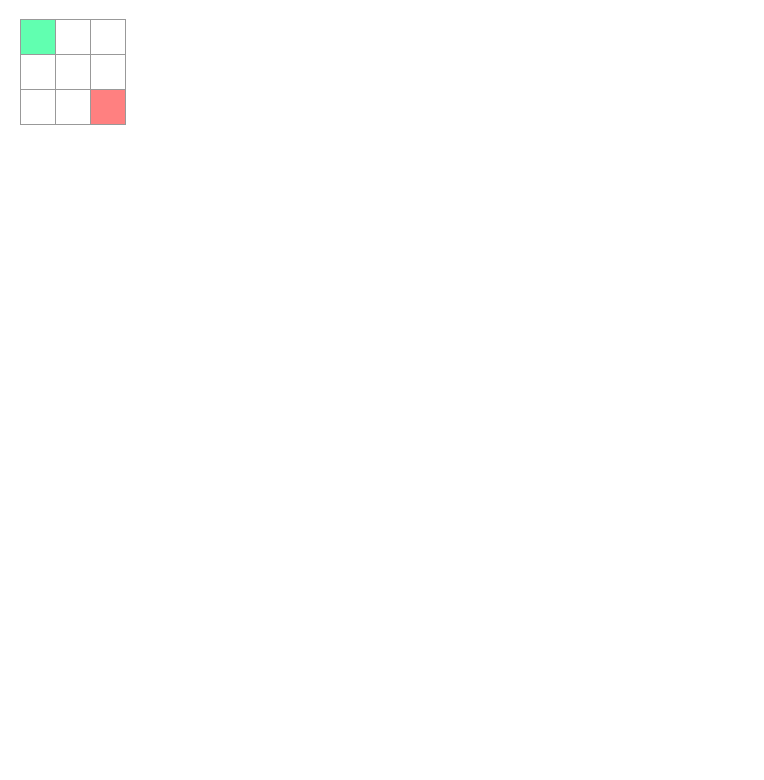
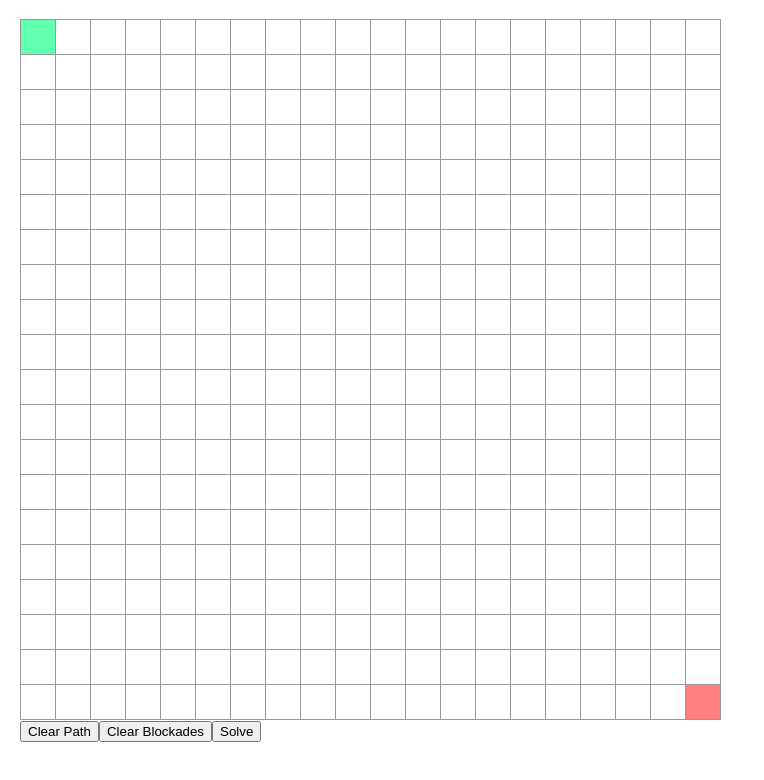
Before and after one commit to ibeale/graph-algo-visualizer, a React (Create React App) app: page / in a window 1280 px wide. Shown: the top 780 px of the page, without its empty margins (0-764 px from the left). Built offline with nearby package versions, Linux system fonts and the light colour scheme.

Commit message:
a lot of progress

```diff
--- a/src/App.tsx
+++ b/src/App.tsx
@@ -1,6 +1,6 @@
 import React from 'react'
 import {Board, Point} from './Board'
-import { Solver } from './Solver';
+import { SolverBase, DijkstraSolver} from './Solver';
 
 
 interface AppState{
@@ -9,7 +9,13 @@ interface AppState{
     endPt: Point,
     adjMatrix: number[][],
     points: Point[],
-    path: Point[]
+    path: Point[],
+    blockades: Point[],
+    solver?: SolverBase
+}
+
+enum SolverTypes{
+    Dijkstra
 }
 
 interface AppProps{
@@ -19,24 +25,31 @@ export class App extends React.Component<AppProps, AppState>{
 
     constructor(props : AppProps){
         super(props);
+        let newMatrix : number[][] = [];
         this.state = {
-            boardH: 3,
+            boardH: 20,
             startPt: new Point(0,0),
-            endPt: new Point(2,2),
+            endPt: new Point (19,19),
             adjMatrix: [],
             points: [],
+            blockades: [],
             path: []
         }
-        let newMatrix : number[][] = [];
         for(let x = 0; x < this.state.boardH; x++){
             for(let y = 0; y < this.state.boardH; y++){
-                this.state.points.push(new Point(x,y))
+                this.state.points.push(new Point(y,x))
             }
         }
         this.state.points.forEach(({x: x1, y:y1}, i) => {
             newMatrix.push([]);
             this.state.points.forEach(({x:x2, y:y2}) => {
-                newMatrix[i].push(Math.abs(x2-x1)+Math.abs(y2-y1))
+                let distance = Math.abs(x2-x1)+Math.abs(y2-y1)
+                if(distance <= 1){
+                    newMatrix[i].push(distance)
+                }
+                else{
+                    newMatrix[i].push(Infinity)
+                }
             })
         })
         this.state = {
@@ -45,41 +58,98 @@ export class App extends React.Component<AppProps, AppState>{
             endPt: this.state.endPt,
             adjMatrix: newMatrix,
             points: this.state.points,
+            blockades: [],
             path: []
         }
     }
 
+    addBlockadeToMatrix(point: Point){
 
-    addBlockadeToMatrix(point: Point){
         let newMatrix = this.state.adjMatrix.slice();
         let adjMatIdx = this.state.boardH * point.y + point.x;
-        if(this.state.adjMatrix[adjMatIdx][0] === Infinity){
+        let newBlockades : Point[];
+        if(this.state.blockades.find(({x,y}) =>
+            (x === point.x && y === point.y)
+        )){
+            console.log(`removing blockade at x: ${point.x}, y: ${point.y}`)
+            newBlockades = this.state.blockades.slice();
+            newBlockades = newBlockades.filter(({x,y}) =>
+                (x !== point.x && y !== point.y)
+            )
             this.state.points.forEach(({x, y}, i) => {
-                newMatrix[i][adjMatIdx] = Math.abs(point.x - x) + Math.abs(point.y - y)
-                newMatrix[adjMatIdx][i] = Math.abs(point.x - x) + Math.abs(point.y - y)
+                let distance = Math.abs(point.x - x) + Math.abs(point.y - y)
+                if(distance <= 1){
+                    newMatrix[i][adjMatIdx] = distance
+                    newMatrix[adjMatIdx][i] = distance
+                }
+                else{
+                    newMatrix[i][adjMatIdx] = Infinity
+                    newMatrix[adjMatIdx][i] = Infinity
+                }
             })
         }
         else{
+            console.log(`adding blockade at x: ${point.x}, y: ${point.y}`)
+            newBlockades = this.state.blockades.slice();
+            newBlockades.push(point);
             for(let i = 0; i < newMatrix.length; i++){
                 newMatrix[i][adjMatIdx] = Infinity;
                 newMatrix[adjMatIdx][i] = Infinity;
             }
         }
         this.setState({
-            adjMatrix: newMatrix
+            adjMatrix: newMatrix,
+            blockades: newBlockades
+        })
+    }
+
+    setSolver(solverType: SolverTypes){
+        switch(solverType){
+            case SolverTypes.Dijkstra:
+                this.setState({
+                    solver: new DijkstraSolver()
+                })
+        }
+    }
+
+    solveShortestPath = () => {
+        this.setSolver(SolverTypes.Dijkstra);
+        if(this.state.solver != null){
+            let newPath = this.state.solver.solve(this.state.startPt, this.state.endPt, this.state.adjMatrix, this.state.points)
+            this.setState({
+                path: newPath
+            })
+        }
+    }
+
+    clearPath = () => {
+        this.setState({
+            path: []
+        })
+    }
+
+    clearBlockades = () => {
+        this.state.blockades.forEach(point => {
+            this.addBlockadeToMatrix(point);
         })
     }
 
     render(){
-        let solver = new Solver();
-        solver.dijkstraSolver(this.state.adjMatrix, this.state.points, this.state.startPt, this.state.endPt);
-        console.log(this.state.adjMatrix);
-        return(<Board
-            height={this.state.boardH}
-            width={this.state.boardH}
-            start={this.state.startPt}
-            end={this.state.endPt}
-            addBlockadeCallback={(point:Point) => this.addBlockadeToMatrix(point)}
-            path={this.state.path}/>)
+        return(
+
+            <div>
+            <Board
+                height={this.state.boardH}
+                width={this.state.boardH}
+                start={this.state.startPt}
+                end={this.state.endPt}
+                addBlockadeCallback={(point:Point) => this.addBlockadeToMatrix(point)}
+                path={this.state.path}
+                blockades={this.state.blockades}/>
+                <button onClick={this.clearPath}>Clear Path</button>
+                <button onClick={this.clearBlockades}>Clear Blockades</button>
+                <button onClick={this.solveShortestPath}>Solve</button>
+            </div>
+            )
     }
 }
--- a/src/Board.tsx
+++ b/src/Board.tsx
@@ -10,12 +10,13 @@ export class Point{
     }
 }
 
-interface Props{
+export interface BoardProps{
     height: number,
     width: number,
     start?: Point,
     end?: Point,
     path: Point[],
+    blockades: Point[],
     addBlockadeCallback: (point: Point) => void
 }
 
@@ -24,59 +25,48 @@ interface State{
 }
 
 
-export class Board extends React.Component<Props, State>{
-    constructor(props:Props){
-        super(props);
-        this.state = {
-            squares: []
-        }
-        for(let i = 0; i < props.height; i++){
-            this.state.squares.push([]);
-            for(let j = 0; j < props.width; j++){
+export class Board extends React.Component<BoardProps, State>{
+    squares : (SquareProps)[][] = []
+
+    updatePath(){
+
+    }
+
+    addBlockade(point : Point, event?: React.MouseEvent<HTMLDivElement>) {
+        this.props.addBlockadeCallback(point);
+    }
+
+    render(){
+        this.squares = []
+        for(let i = 0; i < this.props.height; i++){
+            this.squares.push([]);
+            for(let j = 0; j < this.props.width; j++){
                 if(this.props.start !== undefined && i === this.props.start.x && j === this.props.start.y){
-                    this.state.squares[i].push(new StartSquareProps());
+                    this.squares[i].push(new StartSquareProps());
                 }
                 else if(this.props.end !== undefined && i === this.props.end.x && j === this.props.end.y){
-                    this.state.squares[i].push(new EndSquareProps());
+                    this.squares[i].push(new EndSquareProps());
                 }
                 else{
                     let onClick = (() => this.addBlockade(new Point(i,j), undefined));
-                    this.state.squares[i].push(new PlainSquareProps(onClick));
+                    this.squares[i].push(new PlainSquareProps(onClick));
                 }
             }
         }
-        let newSquares = this.state.squares.slice();
+        this.props.blockades.forEach(({x,y}) => {
+            this.squares[x][y] = new BlockadeSquareProps((() => this.addBlockade({x,y}, undefined)));
+
+        })
+
         this.props.path.forEach(({x,y}) => {
-            newSquares[x][y] = new PathSquareProps();
+            this.squares[x][y] = new PathSquareProps();
         })
-        this.setState({
-            squares: newSquares
-        })
-    }
-
-    addBlockade(point : Point, event?: React.MouseEvent<HTMLDivElement>) {
-
-        let newSquares = this.state.squares.slice();
-        if( newSquares[point.x][point.y] instanceof BlockadeSquareProps){
-            newSquares[point.x][point.y] = new PlainSquareProps((() => this.addBlockade(point, undefined)));
-        }
-        else{
-            newSquares[point.x][point.y] = new BlockadeSquareProps((() => this.addBlockade(point, undefined)));
-        }
-        this.props.addBlockadeCallback(point);
-        this.setState({
-            squares: newSquares,
-        })
-    }
-
-    render(){
         let grid : JSX.Element[] = [];
         for(let i = 0; i < this.props.height; i++){
             let row = [];
             for(let j = 0; j < this.props.width; j++){
-                let square = Square(this.state.squares[i][j], i+this.props.width*j);
+                let square = Square(this.squares[i][j], i+this.props.width*j);
                 row.push(square);
-
             }
             grid.push(<div key={i} className="board-row">{row}</div>);
 
--- a/src/Solver.ts
+++ b/src/Solver.ts
@@ -3,12 +3,61 @@ import { Point } from "./Board";
 
 export class Solver{
 
-    dijkstraSolver(adjMat: number[][], points:Point[], startPt: Point, endPt: Point){
-        let distances = new Array(adjMat.length).fill(Infinity);
-        let idx = (endPt.x + adjMat.length*endPt.y)
-        console.log(idx);
-        distances[idx] = 0;
-        console.log(distances)
+
+
+}
+
+export abstract class SolverBase{
+
+    abstract solve(startPt: Point, endPt: Point, adjMat : number[][],points : Point[]) : Point[];
+}
+
+export class DijkstraSolver extends SolverBase{
+
+    extractMin(distances : number[], visited : boolean[]){
+        let min = Infinity;
+        let idx = -1;
+
+        for(let i = 0; i < distances.length; i++){
+            if(visited[i] === false && distances[i] < min){
+                min = distances[i];
+                idx = i
+            }
+        }
+        return idx;
+    }
+
+    solve(startPt: Point, endPt: Point, adjMat : number[][],points : Point[]): Point[] {
+        let visited = Array(adjMat.length).fill(false);
+        let distances = Array(adjMat.length).fill(Infinity);
+        let parents = Array(adjMat.length).fill(-1);
+        let startAdjMatIdx = Math.sqrt(adjMat.length) * startPt.y + startPt.x;
+        let endAdjMatIdx = Math.sqrt(adjMat.length) * endPt.y + endPt.x;
+        distances[startAdjMatIdx] = 0;
+        let path : Point[] = []
+        let curIdx = -1;
+        for(let i = 0; i < distances.length; i++){
+            curIdx = this.extractMin(distances, visited);
+            if(curIdx === endAdjMatIdx || curIdx === -1){
+                break;
+            }
+            visited[curIdx] = true;
+            for(let j = 0; j < distances.length; j++){
+                if(!visited[j] && adjMat[curIdx][j] !== Infinity && adjMat[curIdx][j] + distances[curIdx] < distances[j]){
+                    distances[j] = distances[curIdx] + adjMat[curIdx][j]
+                    parents[j] = curIdx;
+                }
+            }
+        }
+        if(curIdx !== -1){
+            while(parents[curIdx] !== -1){
+                path.push(points[parents[curIdx]]);
+                curIdx = parents[curIdx];
+            }
+        }
+
+        return path;
+
     }
 
 }
```
Also changed, not shown: 1 other file (tests, documents, lock files or other folders).
